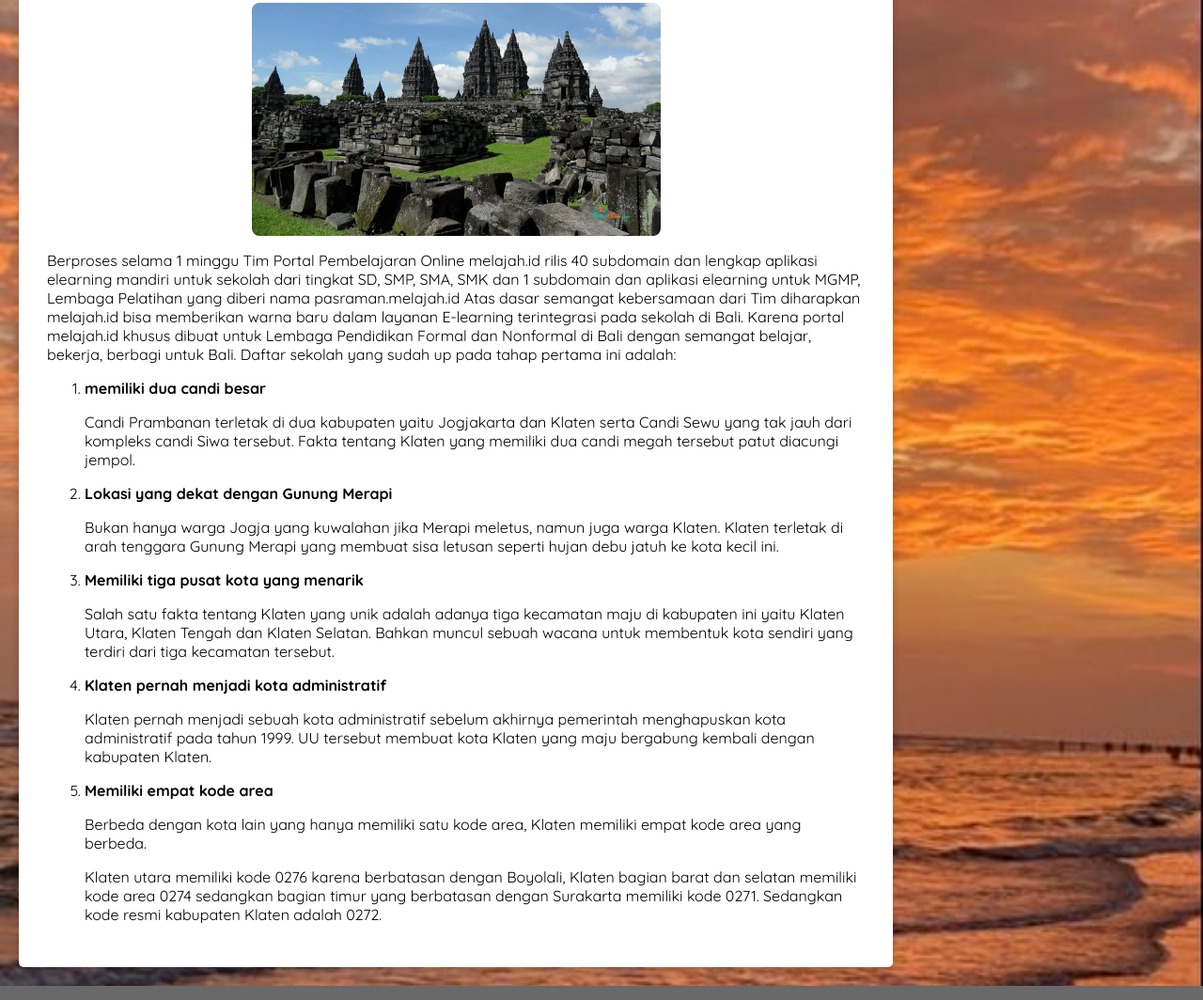
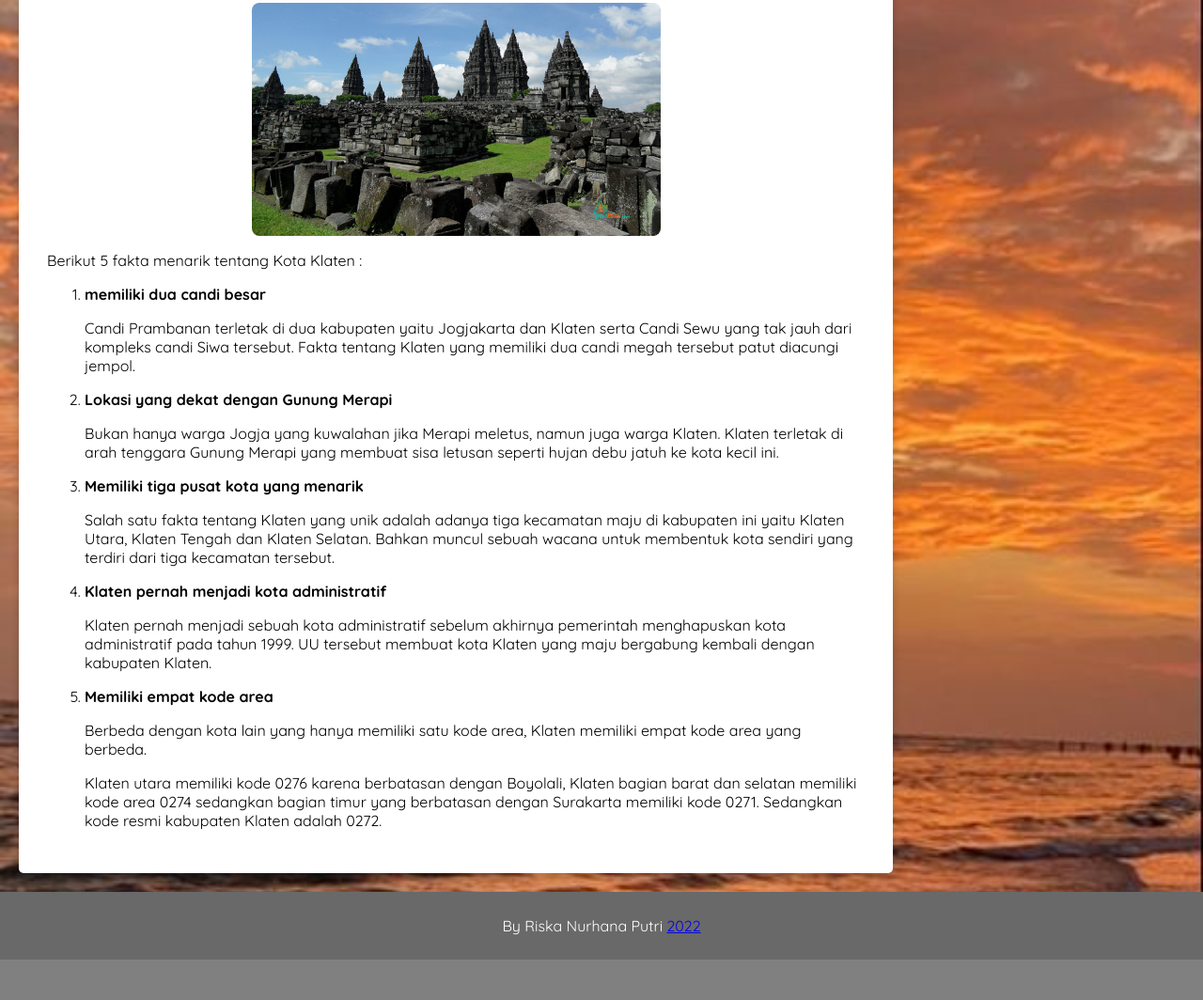
Before and after one commit to riskanputri/dicoding-dasarpemrogramanweb, a plain HTML site: page index.html in a window 1280 px wide. Shown: the part 3066-4130 px from the top of the page at 94% size. After the commit the page ends 4087 px from the top, so only its background shows below. Drawn offline with nearby package versions, Linux system fonts and the light colour scheme; a script that the page names is missing.

Commit message:
Update index.html
update v2

```diff
--- a/index.html
+++ b/index.html
@@ -68,7 +68,7 @@
             <article id="5-fakta-menarik-tentang-kota-klaten" class="card">
                 <h2>5 Fakta Menarik Tentang Kota Klaten</h2>
                 <img src="assets/img/fakta-klaten.jpg" alt="5 Fakta Menarik Tentang Kota Klaten" class="featured-image">
-                <p>Berproses selama 1 minggu Tim Portal Pembelajaran Online melajah.id rilis 40 subdomain dan lengkap aplikasi elearning mandiri untuk sekolah dari tingkat SD, SMP, SMA, SMK dan 1 subdomain dan aplikasi elearning untuk MGMP, Lembaga Pelatihan yang diberi nama pasraman.melajah.id Atas dasar semangat kebersamaan dari Tim diharapkan  melajah.id bisa memberikan warna baru dalam layanan E-learning terintegrasi pada sekolah di Bali. Karena portal melajah.id khusus dibuat untuk Lembaga Pendidikan Formal dan Nonformal di Bali dengan semangat belajar, bekerja, berbagi untuk Bali. Daftar sekolah yang sudah up pada tahap pertama ini adalah:</p>
+                <p>Berikut 5 fakta menarik tentang Kota Klaten :</p>
                 <ol>
                     <li><strong>memiliki dua candi besar</strong></li>
                     <p>Candi Prambanan terletak di dua kabupaten yaitu Jogjakarta dan Klaten serta Candi Sewu yang tak jauh dari kompleks candi Siwa tersebut. Fakta tentang Klaten yang memiliki dua candi megah tersebut patut diacungi jempol.</p>
```
